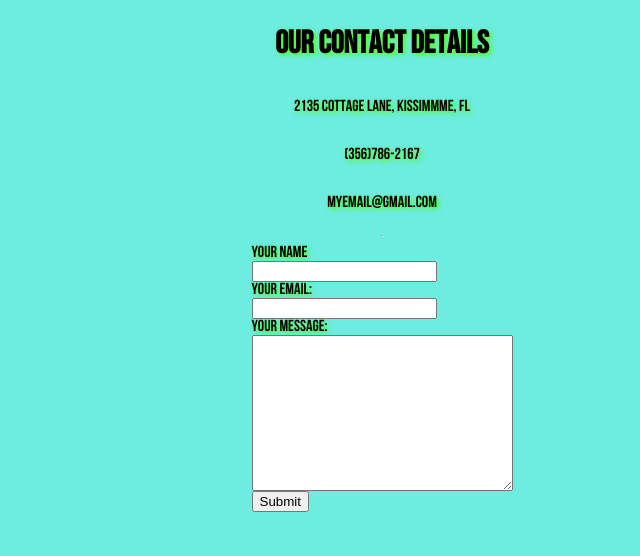
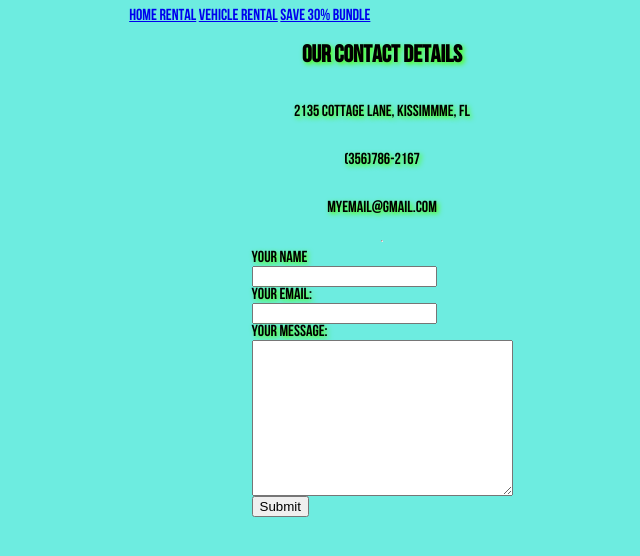
Before and after one commit to fritzsonlouis/rough-draft, a plain HTML site: page contact.html in a window 1280 px wide. Shown: the whole page, without its empty margins (258-898 px from the left). Drawn offline with Linux system fonts and the light colour scheme; files whose address does not match are found by name.

Commit message:
added nav to contact.html

```diff
--- a/contact.html
+++ b/contact.html
@@ -7,7 +7,17 @@
 <link rel="stylesheet" href="css/styles.css">
 </head>
 <body>
-  <div class="detail">
+<header>
+  <header class="new-nav">
+    <nav>
+          <a href="https://www.airbnb.com/" target="_blank">Home Rental</a>
+          <a href="https://turo.com/" target="_blank">Vehicle Rental</a>
+          <a href="contact.html" target="_blank">Save 30% Bundle</a>
+    </nav>
+  </header>
+</header>
+<main>
+  <section class="detail">
     <h1>Our Contact Details</h1>
       <p>2135 Cottage Lane, Kissimmme, FL</p>
       <p>(356)786-2167</p>
@@ -31,6 +41,7 @@
           <input type="submit" name="">
 
         </form>
-  </div>
+    </section>
+</main>
 </body>
 </html>
```
